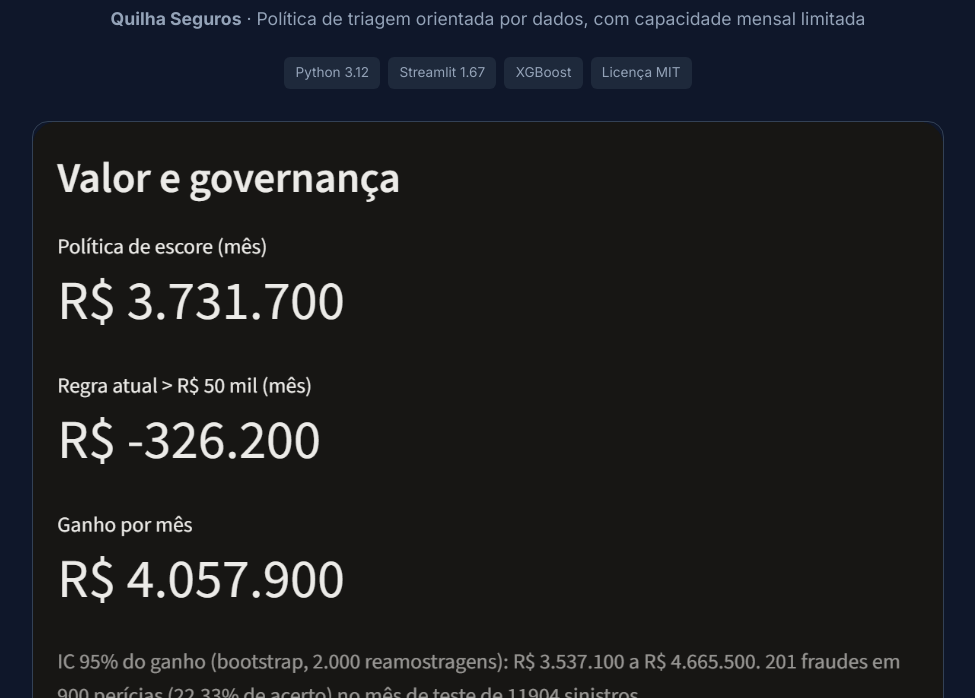
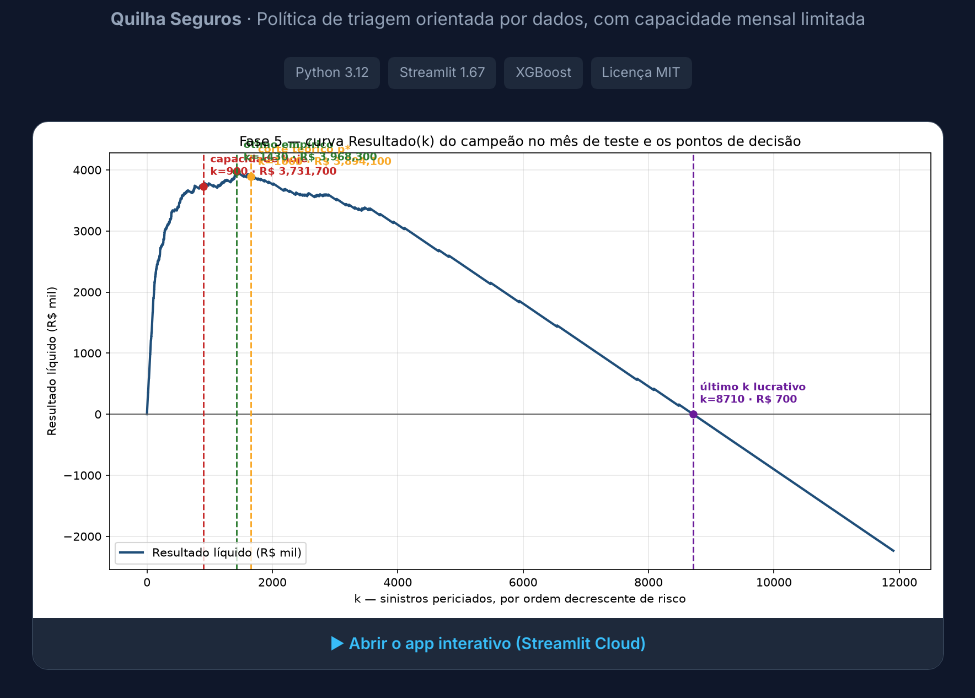
Before and after one commit to flaviohenriquehb777/Auto-Insurance-Fraud, a plain HTML site: page index.html in a window 1280 px wide. Shown: the part 102-800 px from the top of the page, without its empty margins (152-1127 px from the left). Drawn offline with Linux system fonts and the light colour scheme.

Commit message:
docs: centraliza tabela de contatos, atualiza logo/favicon sem fundo e troca hero por curva Resultado(k)

```diff
--- a/index.html
+++ b/index.html
@@ -81,7 +81,7 @@
     </header>
 
     <a href="https://quilha-triagem.streamlit.app/" class="preview" target="_blank" rel="noopener">
-      <img src="assets/previews/app-valor.png" alt="Prévia do app Quilha — tela Valor e governança">
+      <img src="reports/figures/05_01_curva_resultado_k.png" alt="Curva Resultado(k) do campeão no mês de teste">
       <div class="preview-caption">▶ Abrir o app interativo (Streamlit Cloud)</div>
     </a>
 
```
Also changed, not shown: assets/brand/favicon.png, assets/brand/logo-linkedin.png, 1 other file.
